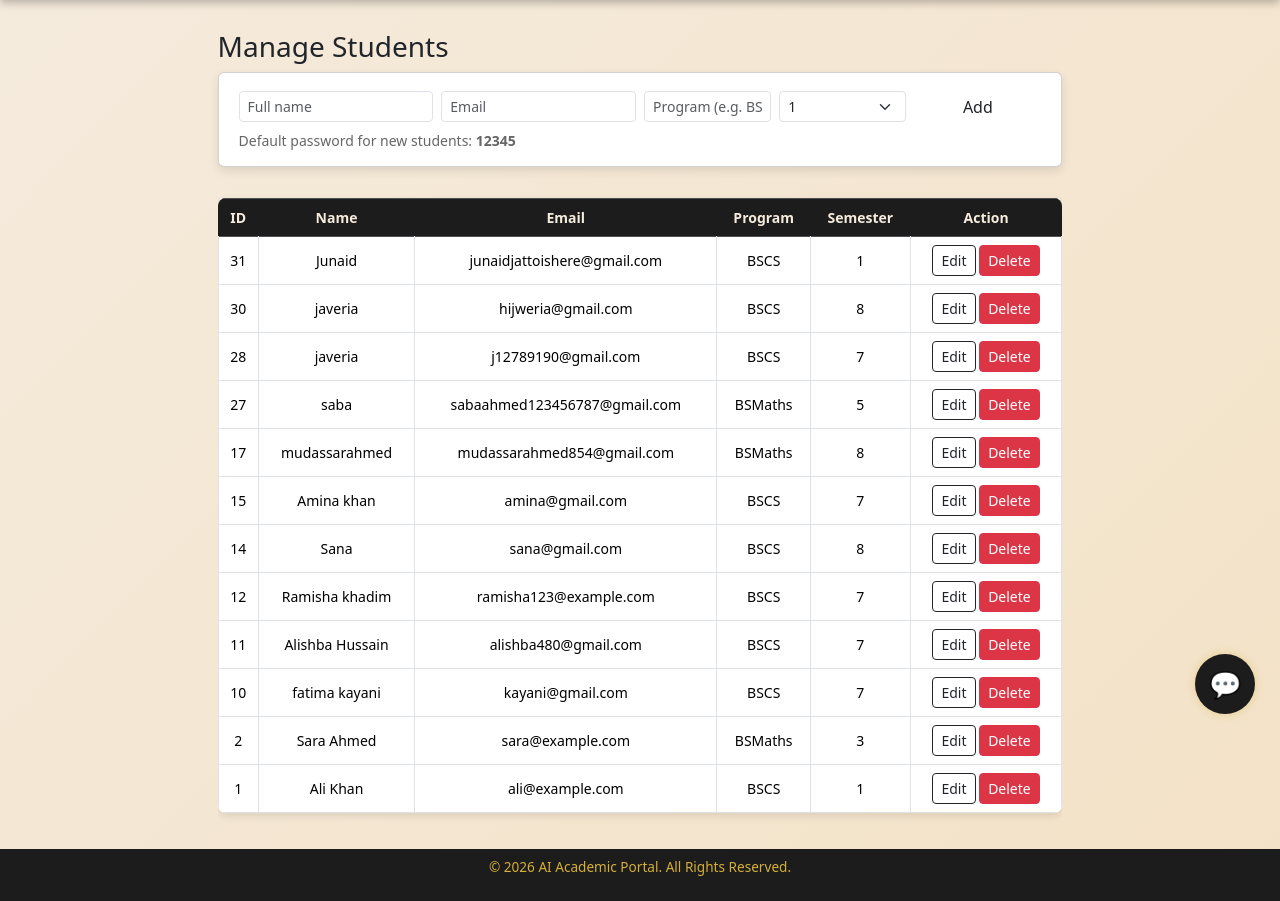
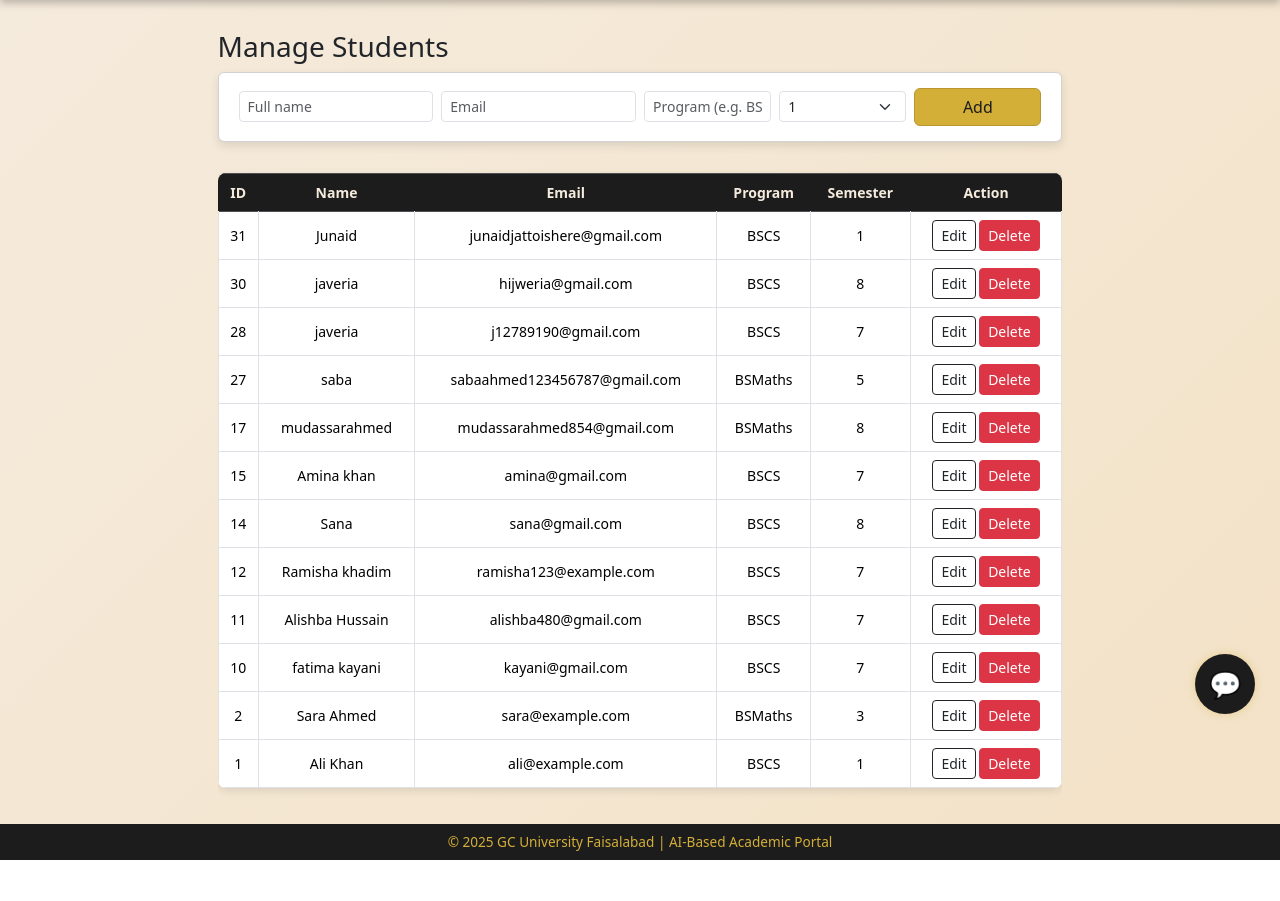
Before and after one commit to hijweria-cloud/ai_academic_portal1, a PHP site: page /ai_academic_portal/manage_students.php in a window 1280 px wide. Shown: the part 61-962 px from the top of the page. After the commit the page ends 921 px from the top, so only its background shows below. Run offline with PHP 8.4, Linux system fonts and the light colour scheme; a user stored in the database is signed in; data comes from the database, SQL or seed files in the repository; both versions use the stored data as it was after the commit.

Commit message:
updates as per review 3

```diff
--- a/manage_students.php
+++ b/manage_students.php
@@ -7,16 +7,19 @@ if (!isset($_SESSION['admin_email'])) {
     exit();
 }
 
-// Add student
+// Add student with proper password hashing (Sir's Requirement)
 if ($_SERVER['REQUEST_METHOD'] === 'POST' && isset($_POST['add_student'])) {
     $name = trim($_POST['name']);
     $email = trim($_POST['email']);
     $program = trim($_POST['program']);
     $semester = (int)$_POST['semester'];
+
+    // Hardcoded default fallback plaintext converted to dynamic Bcrypt hash
     $default_password = '12345';
+    $hashed_password = password_hash($default_password, PASSWORD_BCRYPT);
 
     $stmt = $conn->prepare("INSERT INTO students (name, email, password, program, semester) VALUES (?, ?, ?, ?, ?)");
-    $stmt->bind_param("ssssi", $name, $email, $default_password, $program, $semester);
+    $stmt->bind_param("ssssi", $name, $email, $hashed_password, $program, $semester);
     $stmt->execute();
     $stmt->close();
 
@@ -43,7 +46,7 @@ if (isset($_GET['delete'])) {
   <meta name="viewport" content="width=device-width,initial-scale=1">
   <link href="https://cdn.jsdelivr.net/npm/bootstrap@5.3.0/dist/css/bootstrap.min.css" rel="stylesheet">
 
-  <style>
+ <style>
     body {
       font-family: 'Poppins', sans-serif;
       background: linear-gradient(135deg, #F5EBDD, #F3E2C7);
@@ -80,19 +83,25 @@ if (isset($_GET['delete'])) {
       text-align: left;
     }
 
+    /* Fixed Premium Golden Styling for the Add Button */
     .btn-custom {
-      background-color: #D4AF37;
-      color: #1C1C1C;
-      border: none;
+      background-color: #D4AF37 !important; /* Enforces bright golden profile color */
+      color: #1C1C1C !important;            /* High contrast dark text */
+      border: 1px solid #B9962F !important;
       border-radius: 6px;
       font-weight: 600;
       padding: 6px 12px;
       font-size: 14px;
-      transition: 0.3s;
+      transition: all 0.3s ease;
     }
+
+    /* Interactive Hover State for User Feedback */
     .btn-custom:hover {
-      background-color: #B9962F;
-      color: #fff;
+      background-color: #1C1C1C !important; /* Smoothly transitions to premium dark look */
+      color: #D4AF37 !important;            /* Font flips to glowing gold */
+      border-color: #D4AF37 !important;
+      transform: translateY(-1px);          /* Clean interactive elevation lift */
+      box-shadow: 0 4px 8px rgba(0,0,0,0.15);
     }
 
     .table {
@@ -117,11 +126,6 @@ if (isset($_GET['delete'])) {
       background-color: #F9F3E7;
     }
 
-    .small {
-      font-size: 13px;
-      color: #666;
-    }
-
     footer {
       background-color: #1C1C1C;
       color:  #D4AF37;
@@ -130,14 +134,12 @@ if (isset($_GET['delete'])) {
       margin-top: auto;
       font-size: 0.85rem;
     }
-  </style>
+</style>
 </head>
 <body>
 
-<!-- Include Navbar from header.php -->
 <?php include('includes/header.php'); ?>
 
-<!-- Main Content -->
 <div class="container-main">
   <h3>Manage Students</h3>
 
@@ -161,9 +163,6 @@ if (isset($_GET['delete'])) {
         <button name="add_student" class="btn btn-custom w-100">Add</button>
       </div>
     </form>
-    <div class="small mt-1">
-      Default password for new students: <strong>12345</strong>
-    </div>
   </div>
 
   <div class="table-responsive">
@@ -201,7 +200,7 @@ if (isset($_GET['delete'])) {
 </div>
 
 <footer>
-  <p>&copy; <?php echo date('Y'); ?> AI Academic Portal. All Rights Reserved.</p>
+    © 2025 GC University Faisalabad | AI-Based Academic Portal
 </footer>
 <?php include('includes/chatbot.php'); ?>
 
```
Also changed, not shown: admin_login.php (+18 -14 lines), sql/ai_academic_portal.sql (+10 -10 lines).
